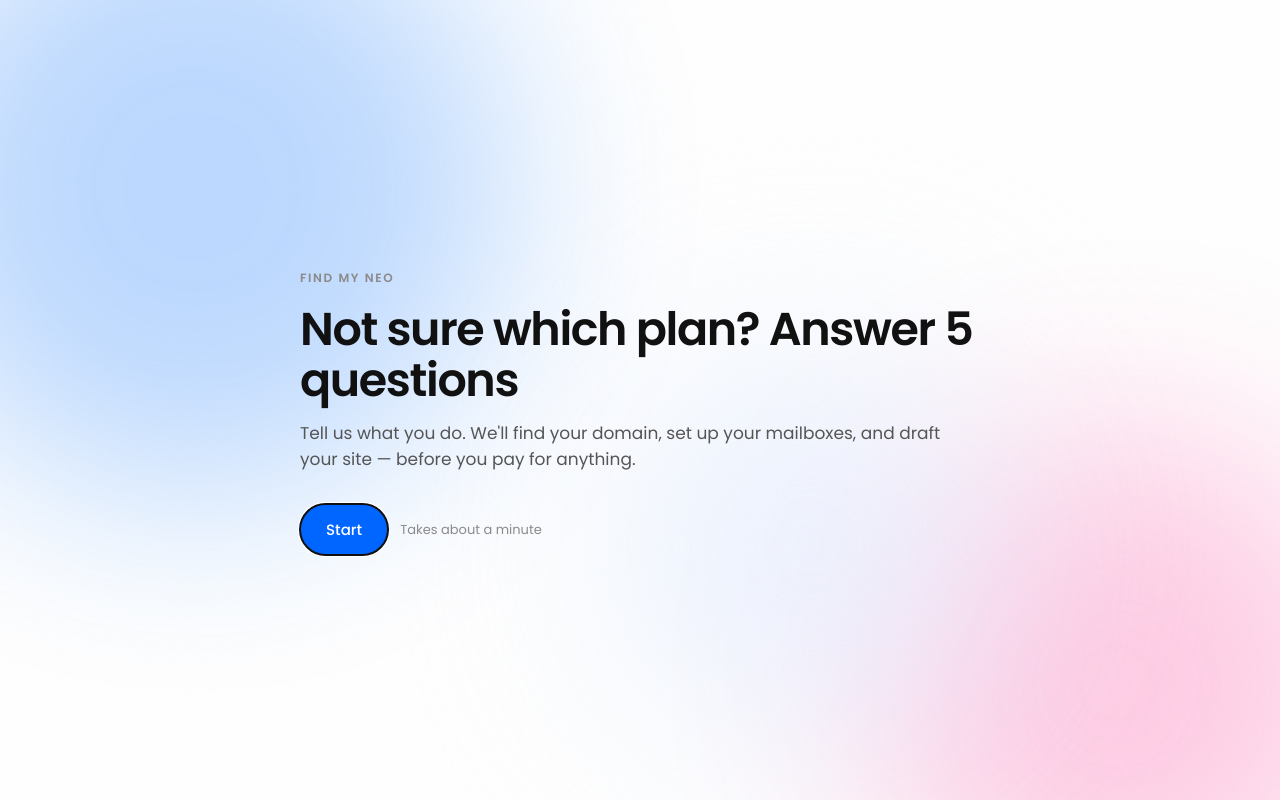
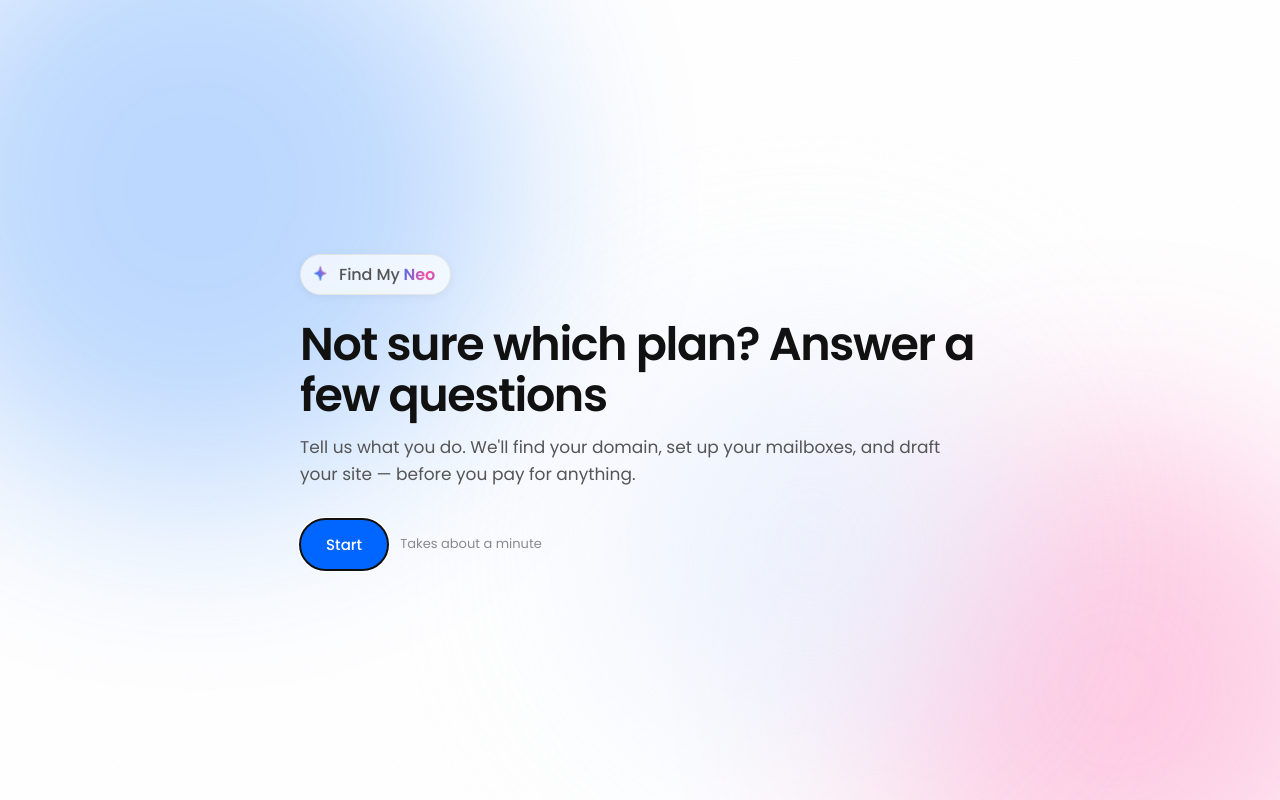
Before and after one commit to THR1212/find-my-neo, a React (Vite) app: page / in a window 1280 px wide. Built offline with nearby package versions, Linux system fonts and the light colour scheme.

Commit message:
Wire feature highlights into reveal; brand wordmark; confidence-based stopping

```diff
--- a/src/App.tsx
+++ b/src/App.tsx
@@ -4,7 +4,6 @@ import { AnimatePresence, motion } from "framer-motion";
 import {
   applyAnswer,
   confidence,
-  MAX_QUESTIONS,
   nextQuestion,
   remainingSetups,
   shouldReveal,
@@ -174,12 +173,7 @@ export default function App() {
             )}
 
             {stage === "question" && current && (
-              <AdaptiveQuestion
-                question={current}
-                step={stepNumber}
-                total={MAX_QUESTIONS}
-                onAnswer={answer}
-              />
+              <AdaptiveQuestion question={current} step={stepNumber} onAnswer={answer} />
             )}
 
             {stage === "reveal" && (
@@ -189,6 +183,7 @@ export default function App() {
                 error={error}
                 surface={(engine.profile.surface as string) ?? null}
                 teamSize={(engine.profile.teamSize as number) ?? null}
+                profile={engine.profile}
                 onRestart={restart}
               />
             )}
--- /dev/null
+++ b/src/components/Wordmark.tsx
@@ -0,0 +1,55 @@
+import { motion } from "framer-motion";
+import { PRODUCT_NAME } from "../lib/brand";
+
+/**
+ * The lockup on the opening screen.
+ *
+ * Deliberately NOT a copy of Neo's logo — faking someone's mark is worse than not using it.
+ * Instead it reads as a Neo *sub-brand*: their Poppins, their blue→pink gradient on the word
+ * "Neo", and a spark mark that belongs to this tool rather than to them.
+ *
+ * The gradient sweeps slowly. It is the first thing on screen and the only decoration the
+ * hook gets, so it can afford to move; everything after it earns attention by narrowing.
+ */
+export default function Wordmark() {
+  // "Find My Neo" -> lead words plain, "Neo" carries the gradient.
+  const words = PRODUCT_NAME.split(" ");
+  const lead = words.slice(0, -1).join(" ");
+  const tail = words[words.length - 1];
+
+  return (
+    <motion.div
+      className="wordmark"
+      initial={{ opacity: 0, y: 8 }}
+      animate={{ opacity: 1, y: 0 }}
+      transition={{ duration: 0.7, ease: [0.16, 1, 0.3, 1] }}
+    >
+      <motion.span
+        className="wordmark-spark"
+        aria-hidden="true"
+        initial={{ scale: 0.6, rotate: -30, opacity: 0 }}
+        animate={{ scale: 1, rotate: 0, opacity: 1 }}
+        transition={{ duration: 0.8, delay: 0.1, ease: [0.16, 1, 0.3, 1] }}
+      >
+        <svg viewBox="0 0 24 24" width="18" height="18">
+          <defs>
+            <linearGradient id="wm-grad" x1="0" y1="1" x2="1" y2="0">
+              <stop offset="20%" stopColor="#1078ff" />
+              <stop offset="100%" stopColor="#fe4ca2" />
+            </linearGradient>
+          </defs>
+          {/* Four-point spark — "we found it", not "AI magic wand". */}
+          <path
+            d="M12 1.6c.5 4.6 1.6 6.4 5.9 7.2 1.1.2 1.1 1.8 0 2-4.3.8-5.4 2.6-5.9 7.2-.1 1.1-1.7 1.1-1.8 0-.5-4.6-1.6-6.4-5.9-7.2-1.1-.2-1.1-1.8 0-2 4.3-.8 5.4-2.6 5.9-7.2.1-1.1 1.7-1.1 1.8 0z"
+            fill="url(#wm-grad)"
+          />
+        </svg>
+      </motion.span>
+
+      <span className="wordmark-text">
+        <span className="wordmark-lead">{lead}</span>{" "}
+        <span className="wordmark-tail">{tail}</span>
+      </span>
+    </motion.div>
+  );
+}
--- a/src/data/replay/demo.json
+++ b/src/data/replay/demo.json
@@ -14,24 +14,26 @@
   "nextQuestionId": "channel",
 
   "reveal": {
+    "_domainsNote": "Availability and price are overridden at runtime by the live DomScan lookup (/api/domains). These values are the FALLBACK shown only when that call fails. They are set to the measured live figures rather than invented ones, so the fallback path can never contradict the happy path in front of an audience. The stem must match domainStem above — the lookup keys off it.",
+
     "domains": [
       {
         "name": "proofandbutter.com",
         "available": true,
-        "priceInr": 899,
+        "priceInr": 980,
         "recommended": true,
         "note": "The one people will guess"
       },
       {
         "name": "proofandbutter.in",
         "available": true,
-        "priceInr": 499,
+        "priceInr": 690,
         "note": "Cheaper, and reads as local"
       },
       {
-        "name": "proofbutter.co",
+        "name": "proofandbutter.co",
         "available": true,
-        "priceInr": 1299,
+        "priceInr": 1390,
         "note": "Shorter, if you want room to grow beyond cakes"
       }
     ],
--- a/src/index.css
+++ b/src/index.css
@@ -613,6 +613,114 @@ h1 {
   letter-spacing: 0.08em;
 }
 
+.price-caveat {
+  margin-left: 6px;
+  font-size: 10.5px;
+  font-weight: 500;
+  letter-spacing: 0.08em;
+  text-transform: uppercase;
+  color: var(--text-faint);
+}
+
+/* --- Wordmark ----------------------------------------------------------- */
+
+.wordmark {
+  display: inline-flex;
+  align-items: center;
+  gap: 9px;
+  margin: 0 0 clamp(16px, 3vh, 24px);
+  padding: 7px 15px 7px 11px;
+  background: rgba(255, 255, 255, 0.7);
+  border: 1px solid var(--border);
+  border-radius: 999px;
+  backdrop-filter: blur(10px);
+  box-shadow: 0 2px 10px rgba(16, 24, 40, 0.05);
+}
+
+.wordmark-spark {
+  display: inline-flex;
+  /* Slow pulse — present, not attention-seeking. */
+  animation: spark 4.5s ease-in-out infinite;
+}
+
+@keyframes spark {
+  0%,
+  100% {
+    transform: scale(1);
+    opacity: 0.9;
+  }
+  50% {
+    transform: scale(1.12);
+    opacity: 1;
+  }
+}
+
+.wordmark-text {
+  font-size: clamp(14px, 0.6vw + 12.5px, 16px);
+  font-weight: 600;
+  letter-spacing: -0.005em;
+  white-space: nowrap;
+}
+
+.wordmark-lead {
+  color: var(--text-dim);
+  font-weight: 500;
+}
+
+/* "Neo" carries their brand gradient. background-size + animation makes it drift, which is
+   why the lockup reads as alive rather than as a static logo sitting on a static page. */
+.wordmark-tail {
+  background: linear-gradient(100deg, #1078ff 10%, #fe4ca2 55%, #1078ff 100%);
+  background-size: 220% 100%;
+  -webkit-background-clip: text;
+  background-clip: text;
+  color: transparent;
+  animation: sweep 7s ease-in-out infinite;
+}
+
+@keyframes sweep {
+  0%,
+  100% {
+    background-position: 0% 50%;
+  }
+  50% {
+    background-position: 100% 50%;
+  }
+}
+
+@media (prefers-reduced-motion: reduce) {
+  .wordmark-spark,
+  .wordmark-tail {
+    animation: none;
+  }
+}
+
+/* --- Feature highlights ------------------------------------------------- */
+
+.feature {
+  display: flex;
+  flex-wrap: wrap;
+  align-items: baseline;
+  gap: 6px;
+  padding: 9px 0;
+  border-bottom: 1px solid var(--border);
+}
+
+.feature:last-child {
+  border-bottom: 0;
+}
+
+.feature-name {
+  font-size: clamp(14px, 0.5vw + 13px, 15px);
+  font-weight: 600;
+  color: var(--accent);
+}
+
+.feature-because {
+  font-size: clamp(13px, 0.4vw + 12px, 14px);
+  color: var(--text-dim);
+}
+
 /* --- Progress ----------------------------------------------------------- */
 
 .progress {
--- a/src/lib/brand.ts
+++ b/src/lib/brand.ts
@@ -10,5 +10,11 @@
  */
 export const PRODUCT_NAME = "Find My Neo";
 
-/** Entry-point copy on the pricing page. */
-export const HOOK_COPY = "Not sure which plan? Answer 5 questions";
+/**
+ * Entry-point copy on the pricing page.
+ *
+ * "A few" rather than a number, on purpose. MAX_QUESTIONS is a ceiling of 4, but the engine
+ * stops early once it's confident, so the real count varies by person — promising an exact
+ * number we might not ask is the kind of small dishonesty someone notices.
+ */
+export const HOOK_COPY = "Not sure which plan? Answer a few questions";
--- a/src/lib/engine.ts
+++ b/src/lib/engine.ts
@@ -85,11 +85,31 @@ export function nextQuestion(state: EngineState, preferredId?: string | null): Q
   return unresolved.reduce((best, q) => (q.weight > best.weight ? q : best), unresolved[0]);
 }
 
-/** Stop once we're confident enough or we've asked enough. Whichever comes first. */
-export const MAX_QUESTIONS = 3;
+/**
+ * When to stop asking.
+ *
+ * Ceiling, not a target. Every question on a pre-purchase page is a place to drop off, so we
+ * stop as soon as we know enough rather than marching to a fixed count — which is also more
+ * faithful to the idea: it stops when it's got you, not when it runs out of script.
+ *
+ * Four rather than three: three leaves half the six-question bank unresolved, so the plan,
+ * domain and feature picks rest on less than they could, and the narrowing — the whole
+ * mechanic — is over in one big jump. Four is the most we can ask before it reads as a form.
+ * Keep HOOK_COPY in brand.ts in step with this number.
+ */
+export const MAX_QUESTIONS = 4;
+
+/**
+ * Early exit. Above this we have enough signal that another question would be asking for
+ * the sake of it — the recommendation wouldn't change.
+ */
+const CONFIDENT_ENOUGH = 0.82;
 
 export function shouldReveal(state: EngineState): boolean {
-  return state.asked.length >= MAX_QUESTIONS || nextQuestion(state) === null;
+  if (nextQuestion(state) === null) return true;
+  if (state.asked.length >= MAX_QUESTIONS) return true;
+  // Never cut it off before two — one answer after the free text feels like it guessed.
+  return state.asked.length >= 2 && confidence(state.profile) >= CONFIDENT_ENOUGH;
 }
 
 export function applyAnswer(
--- a/src/screens/AdaptiveQuestion.tsx
+++ b/src/screens/AdaptiveQuestion.tsx
@@ -11,19 +11,18 @@ import type { Question } from "../lib/questions";
 export default function AdaptiveQuestion({
   question,
   step,
-  total,
   onAnswer,
 }: {
   question: Question;
   step: number;
-  total: number;
   onAnswer: (questionId: string, optionId: string) => void;
 }) {
   return (
     <div key={question.id}>
-      <p className="eyebrow">
-        Question {step} of {total}
-      </p>
+      {/* No "of N" — the engine stops early when it's confident, so a denominator would be
+          a promise we might not keep. The narrowing meter already shows progress, and it
+          shows something more interesting than a count. */}
+      <p className="eyebrow">Question {step}</p>
       <h1>{question.prompt}</h1>
       {question.sub && <p className="lede">{question.sub}</p>}
 
--- a/src/screens/Hook.tsx
+++ b/src/screens/Hook.tsx
@@ -1,4 +1,5 @@
-import { HOOK_COPY, PRODUCT_NAME } from "../lib/brand";
+import { HOOK_COPY } from "../lib/brand";
+import Wordmark from "../components/Wordmark";
 
 /**
  * The entry point. On the real pricing page this is a small inline prompt that opens a
@@ -9,7 +10,7 @@ import { HOOK_COPY, PRODUCT_NAME } from "../lib/brand";
 export default function Hook({ onStart }: { onStart: () => void }) {
   return (
     <div>
-      <p className="eyebrow">{PRODUCT_NAME}</p>
+      <Wordmark />
       <h1>{HOOK_COPY}</h1>
       <p className="lede">
         Tell us what you do. We'll find your domain, set up your mailboxes, and draft your
```
Also changed, not shown: src/screens/Reveal.tsx (+37 -1 lines).
